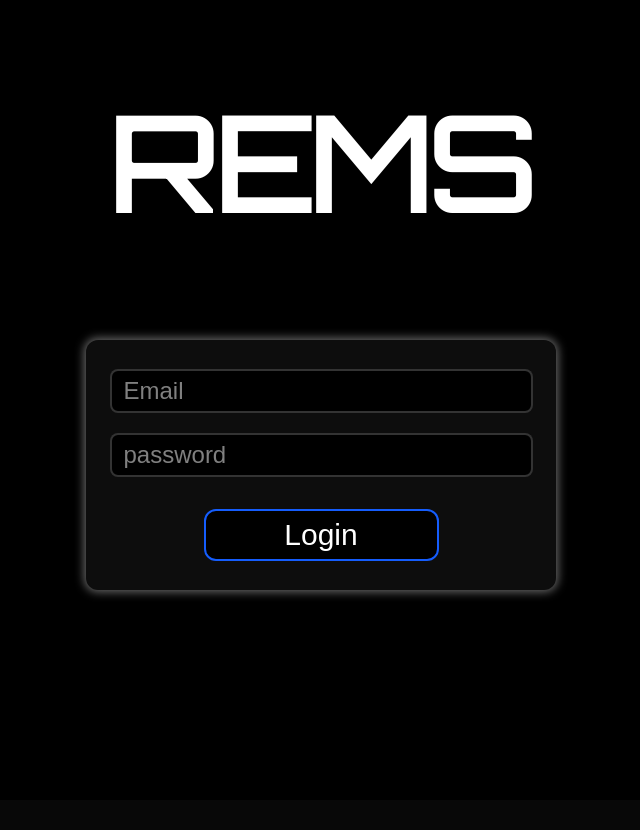
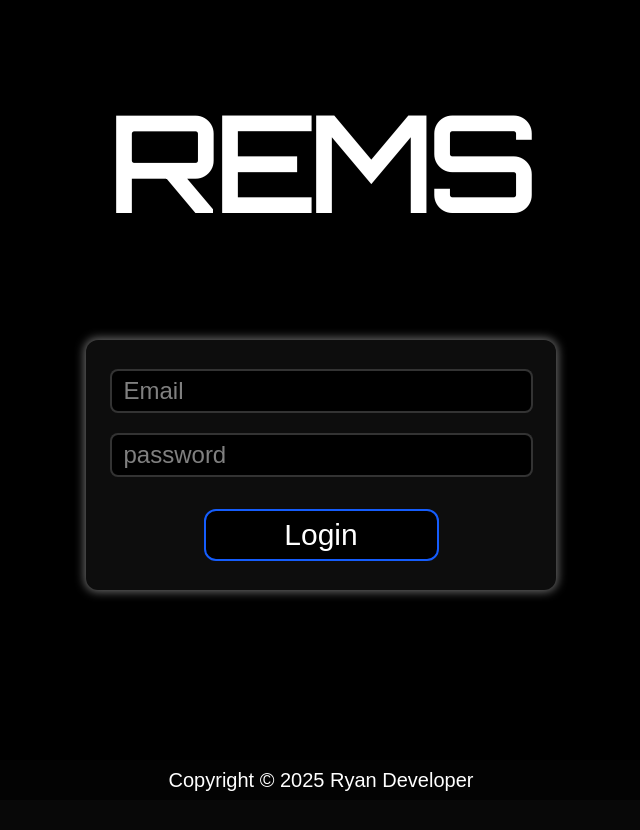
Before and after one commit to ryan-dev9/EMSx, a React (Vite) app: page / in a window 1280 px wide. Shown: the top 830 px of the page, without its empty margins (319-959 px from the left). Built offline with nearby package versions, Linux system fonts and the light colour scheme.

Commit message:
ImproveS

```diff
--- a/src/App.jsx
+++ b/src/App.jsx
@@ -5,6 +5,7 @@ import Login from "./components/Auth/Login";
 import EmployeeDashboard from "./components/Dashboard/EmployeeDashboard";
 import AdminDashboard from "./components/Dashboard/AdminDashboard";
 import { AuthContext } from "./context/AuthProvider";
+import Footer from "./components/other/Footer";
 
 function App() {
 
@@ -44,9 +45,11 @@ function App() {
 
     return (
      <>
+     <div>
       {!user ? <Login handleLogin={handleLogin}/> : ''}
       {user == 'admin' ? <AdminDashboard changeUser={setUser} data={userData}/> : ''}
       {user == 'employee' ? <EmployeeDashboard changeUser={setUser} data={loggedInUserData.data}/> : ''}
+     </div>
 
       <Analytics />
       <SpeedInsights />
--- a/src/components/Auth/Login.jsx
+++ b/src/components/Auth/Login.jsx
@@ -1,4 +1,5 @@
 import React, {useState} from 'react'
+import Footer from '../other/Footer'
 
 const Login = ({handleLogin}) => {
 
@@ -20,7 +21,7 @@ const Login = ({handleLogin}) => {
     // Login Button
 
   return (
-   <div className='h-screen flex justify-center bg-black'>
+   <div className=' h-screen flex justify-center bg-black'>
         <h1 className='absolute top-[20%] sm:top-25 text-8xl sm:text-9xl text-black font-[orbitron] font-semibold'>REMS</h1>
 
         <div className='w-full h-full  flex absolute sm:relative top-[10%] sm:items-center justify-center'>
@@ -31,6 +32,8 @@ const Login = ({handleLogin}) => {
                 <button className='mt-8 w-[50%] h-[45px] border-2 border-blue-600 flex justify-center items-center py-6 text-3xl bg-black rounded-xl'>Login</button>
            </form>
         </div>
+
+     <Footer/>
    </div>
   )
 }
--- /dev/null
+++ b/src/components/other/Footer.jsx
@@ -0,0 +1,11 @@
+import React from 'react'
+
+const Footer = () => {
+  return (
+    <div className='absolute bottom-0 h-10 bg-white/1 w-full flex justify-center items-center'>
+        <p className='text-xl font-medium'> Copyright © 2025 Ryan Developer</p>
+    </div>
+  )
+}
+
+export default Footer
```
